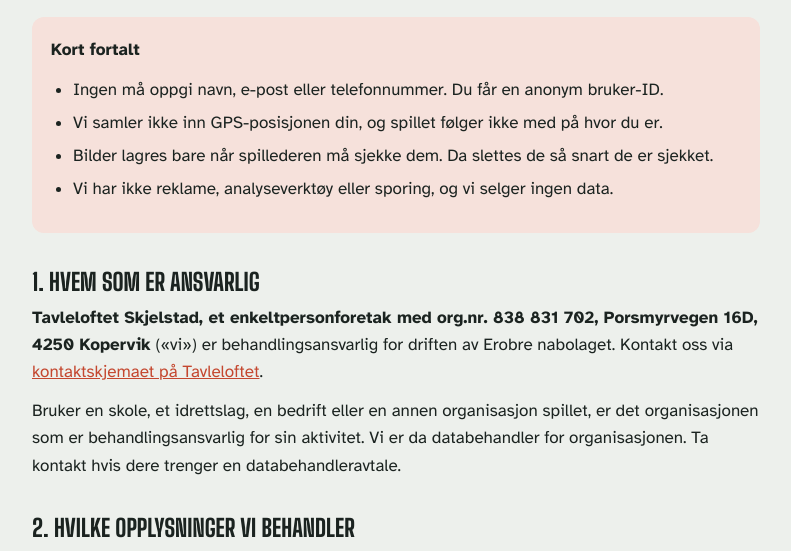
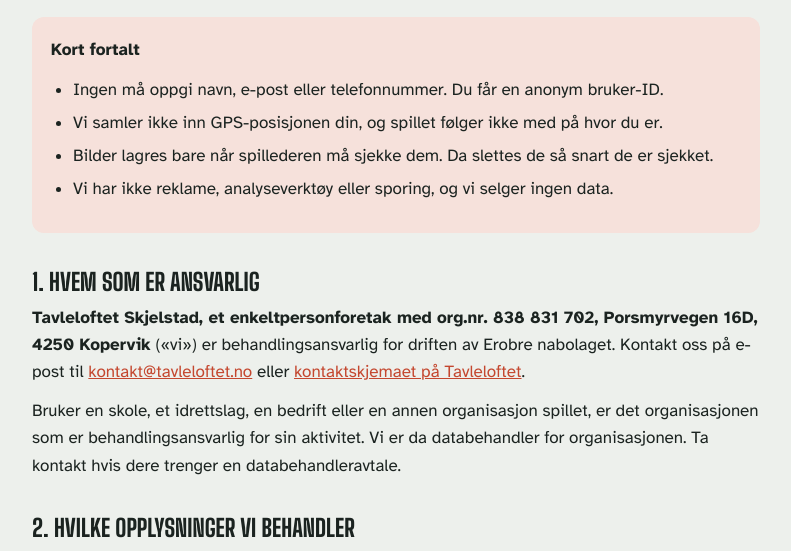
Before and after one commit to espenps-code/nabolaget, a plain HTML site: page personvern.html in a window 1280 px wide. Shown: the part 177-728 px from the top of the page, without its empty margins (244-1035 px from the left). Drawn offline with Linux system fonts and the light colour scheme.

Commit message:
Vilkår og personvern: kontakt@tavleloftet.no og Gigahost som e-postleverandør
Co-Authored-By: Claude Opus 5.5 <noreply@anthropic.com>
Claude-Session: https://claude.ai/code/session_014BdYtcUWQgYBSGTGSGXqYc

```diff
--- a/personvern.html
+++ b/personvern.html
@@ -56,7 +56,7 @@ footer{max-width:760px;margin:0 auto;padding:0 16px 40px;color:var(--muted);font
   </div>
 
   <h2>1. Hvem som er ansvarlig</h2>
-  <p><strong>Tavleloftet Skjelstad, et enkeltpersonforetak med org.nr. 838 831 702, Porsmyrvegen 16D, 4250 Kopervik</strong> («vi») er behandlingsansvarlig for driften av Erobre nabolaget. Kontakt oss via <a href="https://tavleloftet.no/skreddersydd.html?om=annet#henvendelse" target="_blank" rel="noopener">kontaktskjemaet på Tavleloftet</a>.</p>
+  <p><strong>Tavleloftet Skjelstad, et enkeltpersonforetak med org.nr. 838 831 702, Porsmyrvegen 16D, 4250 Kopervik</strong> («vi») er behandlingsansvarlig for driften av Erobre nabolaget. Kontakt oss på e-post til <a href="mailto:kontakt@tavleloftet.no">kontakt@tavleloftet.no</a> eller <a href="https://tavleloftet.no/skreddersydd.html?om=annet#henvendelse" target="_blank" rel="noopener">kontaktskjemaet på Tavleloftet</a>.</p>
   <p>Bruker en skole, et idrettslag, en bedrift eller en annen organisasjon spillet, er det organisasjonen som er behandlingsansvarlig for sin aktivitet. Vi er da databehandler for organisasjonen. Ta kontakt hvis dere trenger en databehandleravtale.</p>
 
   <h2>2. Hvilke opplysninger vi behandler</h2>
@@ -94,6 +94,7 @@ footer{max-width:760px;margin:0 auto;padding:0 16px 40px;color:var(--muted);font
   <ul>
     <li><b>Google Firebase</b> (Google Ireland): lagrer spilldataene. Databasen ligger i EU (Belgia). Google er vår databehandler.</li>
     <li><b>GitHub Pages</b> (GitHub, USA): leverer selve nettsiden.</li>
+    <li><b>Gigahost</b> (Norge): leverer e-posten vår. Sender du oss e-post, lagres den på servere i Norge.</li>
     <li><b>Kartverket</b>: bakgrunnskart i Norge.</li>
     <li><b>OpenStreetMap</b>: bakgrunnskart utenfor Norge, og stedssøk (Nominatim) når spillederen lager et spill.</li>
     <li><b>Statens vegvesen (NVDB)</b>: henter gatene i området når spillet lages i Norge. Bare kartutsnittet sendes, ingen opplysninger om deltakerne.</li>
@@ -106,7 +107,7 @@ footer{max-width:760px;margin:0 auto;padding:0 16px 40px;color:var(--muted);font
   <p>Spillet er laget slik at barn kan delta uten å oppgi personopplysninger. Når barn deltar, er det skolen, organisasjonen eller den voksne spillederen som har ansvaret for aktiviteten og for å informere foresatte ved behov.</p>
 
   <h2>8. Rettighetene dine</h2>
-  <p>Du har rett til å be om innsyn i, retting av og sletting av opplysninger om deg, og til å protestere mot behandlingen. Siden vi ikke vet hvem deltakerne er, er det ofte enklest at spillederen sletter spillet. Ellers kan du kontakte oss via <a href="https://tavleloftet.no/skreddersydd.html?om=annet#henvendelse" target="_blank" rel="noopener">kontaktskjemaet på Tavleloftet</a>. Oppgi spillkoden, så finner vi riktig spill.</p>
+  <p>Du har rett til å be om innsyn i, retting av og sletting av opplysninger om deg, og til å protestere mot behandlingen. Siden vi ikke vet hvem deltakerne er, er det ofte enklest at spillederen sletter spillet. Ellers kan du kontakte oss på e-post til <a href="mailto:kontakt@tavleloftet.no">kontakt@tavleloftet.no</a> eller <a href="https://tavleloftet.no/skreddersydd.html?om=annet#henvendelse" target="_blank" rel="noopener">kontaktskjemaet på Tavleloftet</a>. Oppgi spillkoden, så finner vi riktig spill.</p>
   <p>Mener du at vi behandler opplysninger i strid med regelverket, kan du klage til <a href="https://www.datatilsynet.no/">Datatilsynet</a>.</p>
 
   <h2>9. Endringer</h2>
```
Also changed, not shown: vilkar.html (+1 -1 lines).
